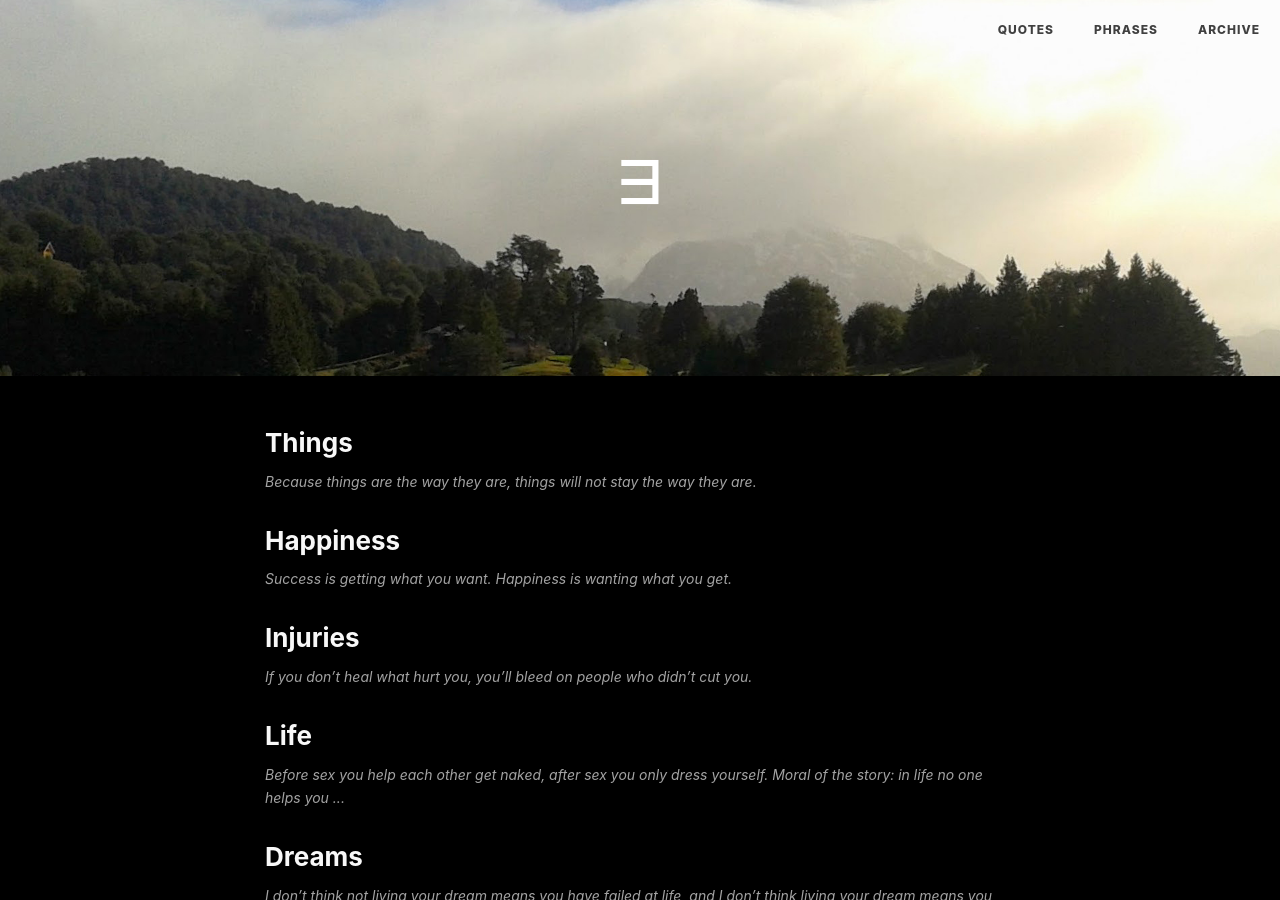
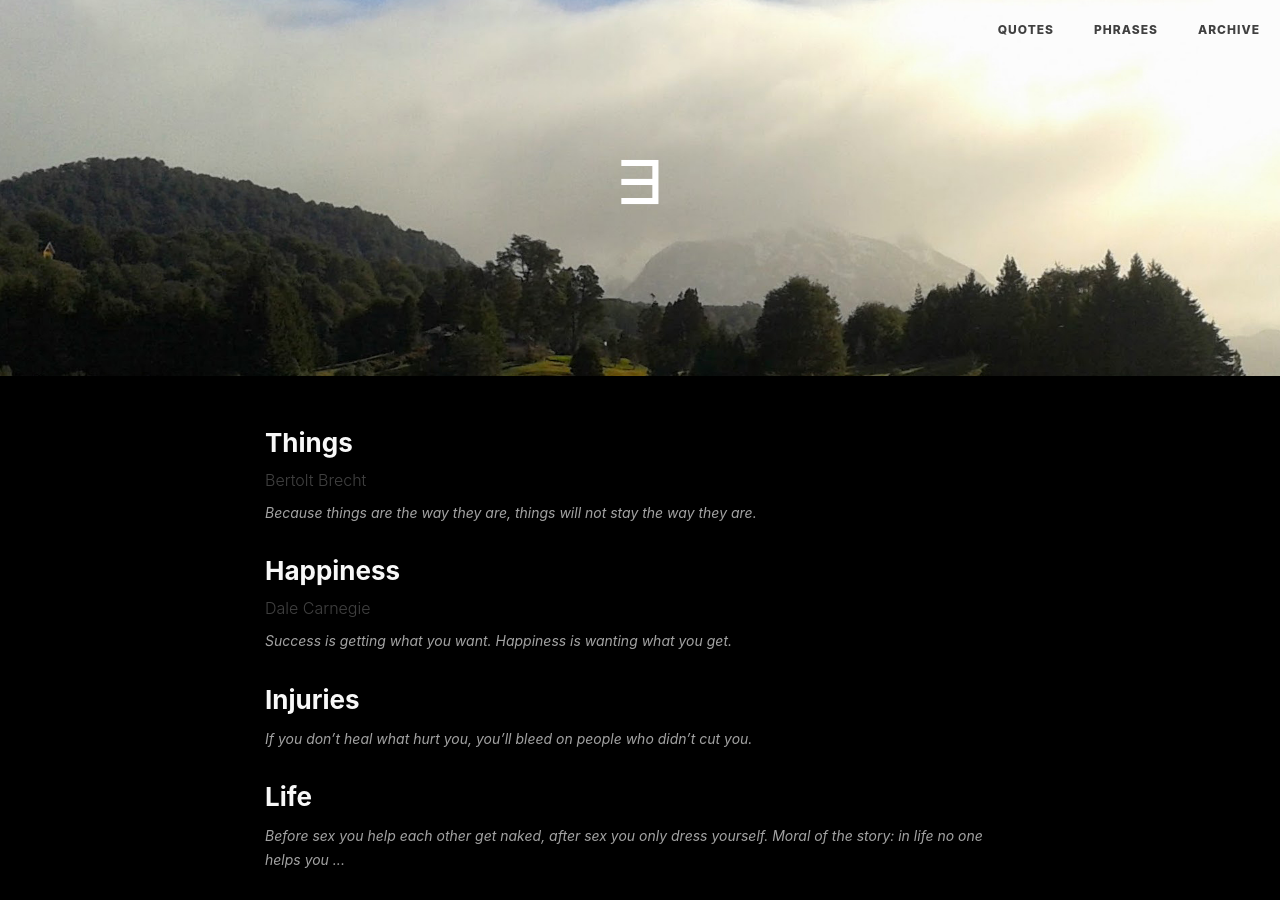
Before and after one commit to eugeniosaintemarie/notes, a Jekyll site: the page built from index.html, in a window 1280 px wide and 900 px high. Built offline with Jekyll 4.4.1, drawn with Linux system fonts in a browser that asks for light colours; the list of posts is cut into pages by our own code; comment, search, counter and statistics services are not loaded.

Commit message:
20230611

```diff
--- a/_posts/2023-06-3-Dale-Carnegie-happiness.markdown
+++ b/_posts/2023-06-3-Dale-Carnegie-happiness.markdown
@@ -1,9 +1,9 @@
 ---
 layout:     post
 title:      "Happiness"
-subtitle:   ""
+subtitle:   "Dale Carnegie"
 date:       2023-06-03
-author:     "Dale Carnegie"
+author:     ""
 header-img: ""
 header-style: text
 catalog:    false
--- a/_posts/2023-06-4-Bertolt-Brecht-things.markdown
+++ b/_posts/2023-06-4-Bertolt-Brecht-things.markdown
@@ -1,9 +1,9 @@
 ---
 layout:     post
 title:      "Things"
-subtitle:   ""
+subtitle:   "Bertolt Brecht"
 date:       2023-06-04
-author:     "Bertolt Brecht"
+author:     ""
 header-img: ""
 header-style: text
 catalog:    false
```
